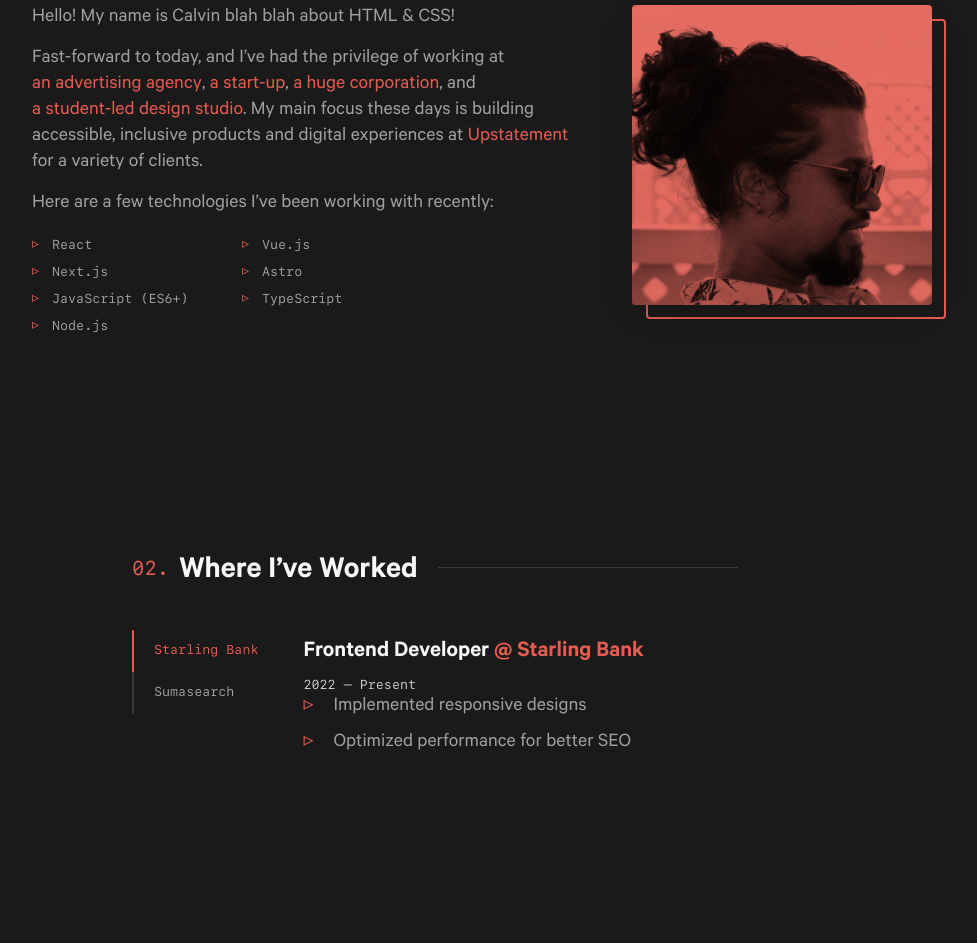
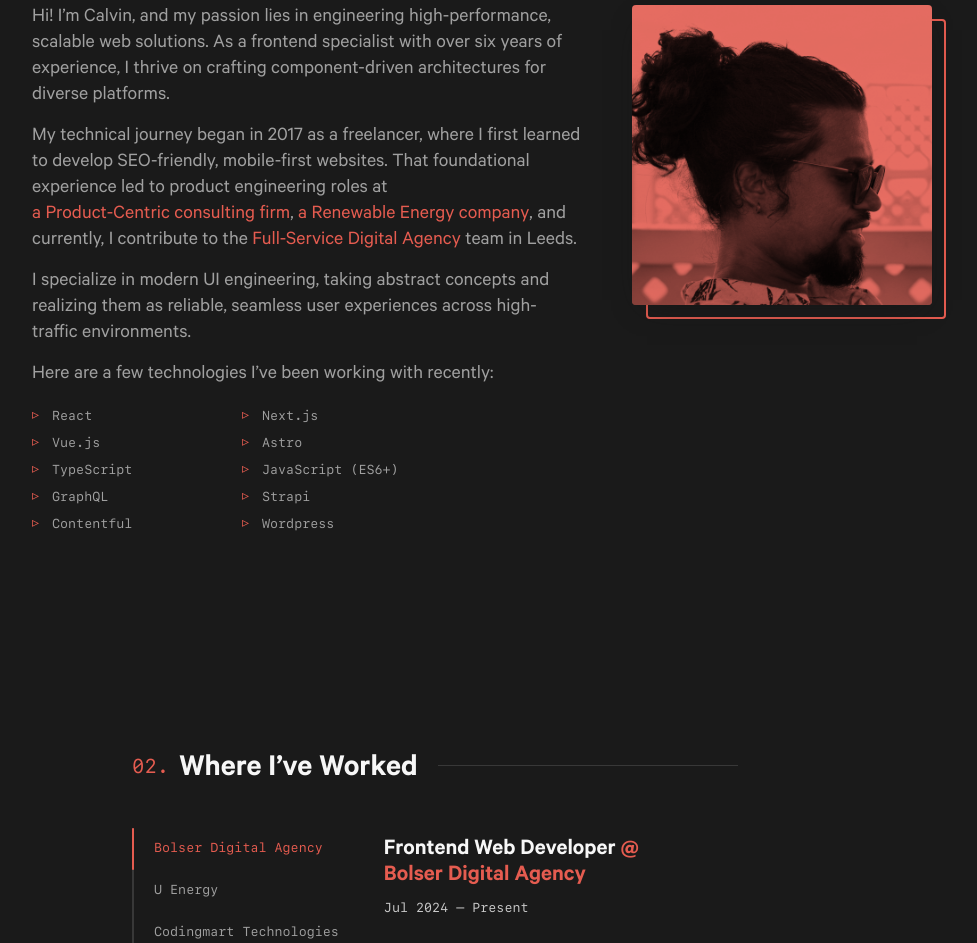
Before and after one commit to calvingomes/cal-portfolio, a Next.js app: page / in a window 1280 px wide. Shown: the part 1020-1963 px from the top of the page, without its empty margins (158-1135 px from the left). Built offline with nearby package versions, Linux system fonts and the light colour scheme.

Commit message:
last set of changes from windows

```diff
--- a/src/components/About/About.tsx
+++ b/src/components/About/About.tsx
@@ -23,12 +23,15 @@ const About = () => {
 
   const skills = [
     "React",
+    "Next.js",
     "Vue.js",
-    "Next.js",
     "Astro",
+    "TypeScript",
     "JavaScript (ES6+)",
-    "TypeScript",
-    "Node.js",
+    "GraphQL",
+    "Strapi",
+    "Contentful",
+    "Wordpress",
   ];
 
   return (
@@ -38,16 +41,28 @@ const About = () => {
       <div className={styles.inner}>
         <div className={styles.text}>
           <p>
-            Hello! My name is Calvin blah blah about HTML &amp; CSS!
+            Hi! I’m Calvin, and my passion lies in engineering
+            high-performance, scalable web solutions.
+            As a frontend specialist with over six years
+            of experience, I thrive on crafting component-driven
+            architectures for diverse platforms.
           </p>
 
           <p>
-            Fast-forward to today, and I’ve had the privilege of working at{" "}
-            <a href="">an advertising agency</a>, <a href="">a start-up</a>,{" "}
-            <a href="">a huge corporation</a>, and{" "}
-            <a href="">a student-led design studio</a>. My main focus these days
-            is building accessible, inclusive products and digital experiences
-            at <a href="">Upstatement</a> for a variety of clients.
+            My technical journey began in 2017 as a freelancer,
+            where I first learned to develop SEO-friendly,
+            mobile-first websites. That foundational experience
+            led to product engineering roles at <a href="https://codingmart.com/" target="_blank" rel="noreferrer">a Product-Centric consulting firm</a>,
+            {' '}<a href="https://www.uenergysolar.co.uk/" target="_blank" rel="noreferrer">a Renewable Energy company</a>,
+            and currently, I contribute to the
+            {' '}<a href="https://bolser.co.uk/" target="_blank" rel="noreferrer">Full-Service Digital Agency</a>
+            {' '}team in Leeds.
+          </p>
+
+          <p>
+            I specialize in modern UI engineering, taking abstract
+            concepts and realizing them as reliable, seamless
+            user experiences across high-traffic environments.
           </p>
 
           <p>Here are a few technologies I’ve been working with recently:</p>
--- a/src/components/Hero/Hero.module.css
+++ b/src/components/Hero/Hero.module.css
@@ -12,7 +12,7 @@
 (max-width: 360px) {
   .heroSection {
     height: auto;
-    padding-top: var(--nav-height);
+    padding-top: calc(var(--nav-height) - 20px);
   }
 }
 
--- a/src/components/Jobs/Jobs.module.css
+++ b/src/components/Jobs/Jobs.module.css
@@ -143,7 +143,7 @@
 }
 
 .range {
-  margin-bottom: 25px;
+  margin-bottom: 25px !important;
   color: var(--text-primary);
   font-family: var(--font-mono);
   font-size: var(--fz-xs);
--- a/src/content/jobs.json
+++ b/src/content/jobs.json
@@ -1,26 +1,49 @@
 [
   {
-    "date": "2017-12-21",
-    "title": "Frontend Developer",
-    "company": "Starling Bank",
-    "location": "London, UK",
-    "range": "2022 — Present",
-    "url": "https://starlingbank.com",
+    "title": "Frontend Web Developer",
+    "company": "Bolser Digital Agency",
+    "location": "Leeds, UK",
+    "range": "Jul 2024 — Present",
+    "url": "https://bolser.co.uk/",
     "highlights": [
-      "Implemented responsive designs",
-      "Optimized performance for better SEO"
+      "Engineered 40+ reusable components for multi-CMS platforms (Strapi, Drupal), significantly improving development speed and UI consistency.",
+      "Achieved 67% performance optimization for Garolla by refining state management and optimizing GraphQL data fetching.",
+      "Led the Astro migration for the RAF Museum site, reducing page load times by 30–40% and minimizing unnecessary JavaScript.",
+      "Revamped UI/UX for Football Foundation and Premier League, reducing click depth by 25% and accelerating key task completion."
     ]
   },
   {
-    "date": "2017-12-21",
+    "title": "UI/UX Engineer, Frontend Web Developer",
+    "company": "U Energy",
+    "location": "Huddersfield, UK",
+    "range": "Jan 2024 — Jun 2024",
+    "url": "https://www.uenergysolar.co.uk/",
+    "highlights": [
+      "Led 3-member frontend team to develop a real-time energy management dashboard, boosting delivery efficiency by 45% with structured architecture.",
+      "Introduced Figma workflows and standardized React/Redux practices, streamlining design-to-development handoffs and reducing UI inconsistencies.",
+      "Integrated Node.js and MongoDB to support the frontend, resulting in improved high-frequency data flow and system responsiveness."
+    ]
+  },
+  {
+    "title": "Product Engineer, Frontend Developer",
+    "company": "Codingmart Technologies",
+    "location": "Bangalore, India",
+    "range": "Dec 2019 — Aug 2022",
+    "url": "https://codingmart.com/",
+    "highlights": [
+      "Spearheaded the rapid delivery of a high-pressure client project, achieving a 95% client satisfaction rating in just two months.",
+      "Boosted user engagement and application performance by 30–40% for major clients (e.g., Decathlon) through targeted UI/performance optimizations.",
+      "Engineered critical features for OkCredit’s high-volume money transfer app, maintaining a 94% error-free release rate across scalable systems."
+    ]
+  },
+  {
     "title": "Web Developer",
-    "company": "Sumasearch",
-    "location": "Germany",
-    "range": "2020 — 2022",
+    "company": "Freelance",
+    "location": "Chennai, India",
+    "range": "May 2017 — Nov 2019",
     "url": "https://sumasearch.de",
     "highlights": [
-      "Implemented responsive designs",
-      "Optimized performance for better SEO"
+      "Engineered and launched 15+ SEO-friendly, mobile-first websites for small businesses, increasing load speeds by 20–30%."
     ]
   }
 ]
```
